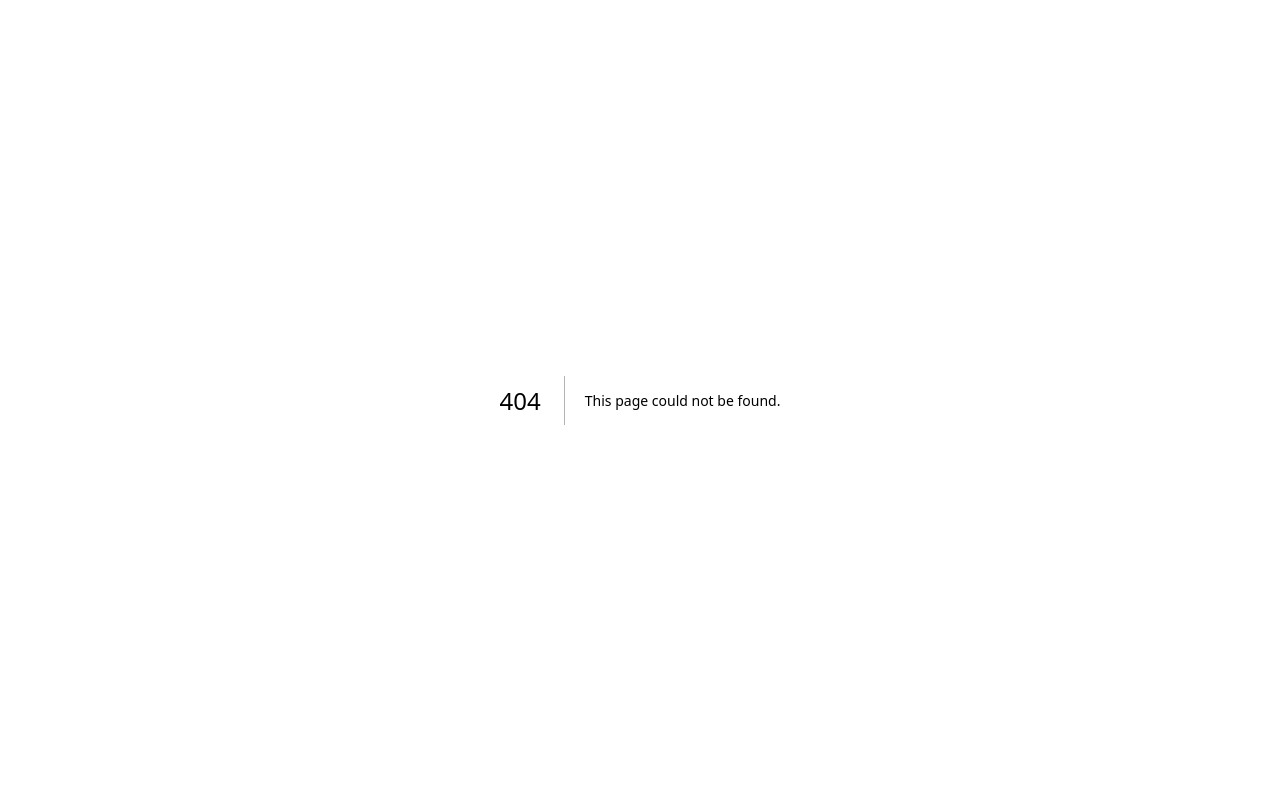
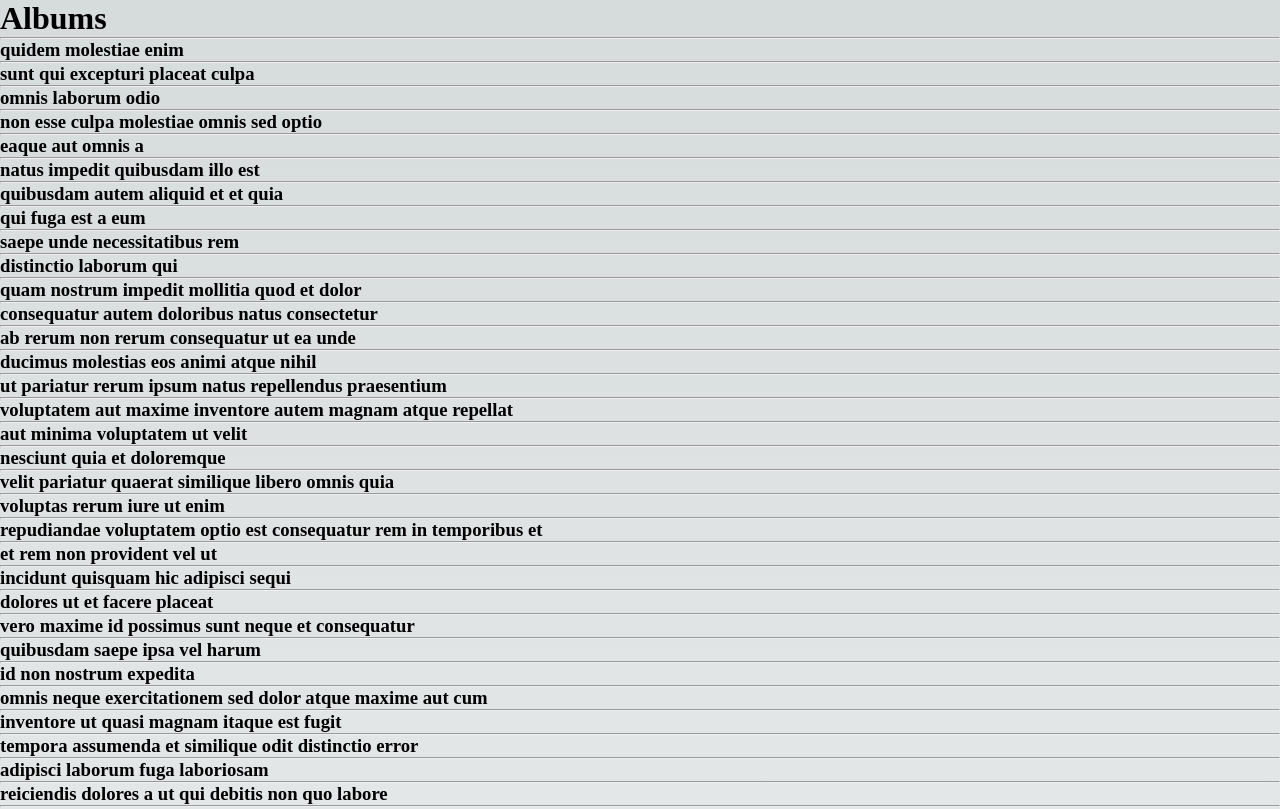
Before and after one commit to golabisib/learnNextJs, a Next.js app in the folder pre-rendering/: page /albums in a window 1280 px wide. Before the commit this address had no page. Shown: the top 809 px of the page. Built offline with nearby package versions, Linux system fonts and the light colour scheme; data requests are answered from the project's data file.

Commit message:
Fix: The SSR (Server Side Rendering) and getServerSideProps is add.

```diff
--- /dev/null
+++ b/pre-rendering/pages/albums/index.js
@@ -0,0 +1,28 @@
+import React from "react";
+
+function Albums({ albums }) {
+  return (
+    <div>
+      <h1>Albums</h1>
+      <hr />
+      <ul>
+      {albums.map((album) => (
+        <li key={album.id}>
+          <h3>{album.title}</h3>
+          <hr/>
+        </li>
+      ))}
+      </ul>
+    </div>
+  );
+}
+
+export default Albums;
+
+export async function getServerSideProps() {
+  const res = await fetch("http://localhost:4000/albums");
+  const data = await res.json();
+  return {
+    props: { albums: data },
+  };
+}
--- a/pre-rendering/pages/index.js
+++ b/pre-rendering/pages/index.js
@@ -6,7 +6,11 @@ export default function Home({ posts }) {
   return (
     <>
       <h3>golabi</h3>
+      <hr/>
       <Link href="/users/">Users</Link>
+      <hr/>
+      <Link href="/albums/">Albums</Link>
+      <hr/>
       <Post posts={posts} />
     </>
   );
```
